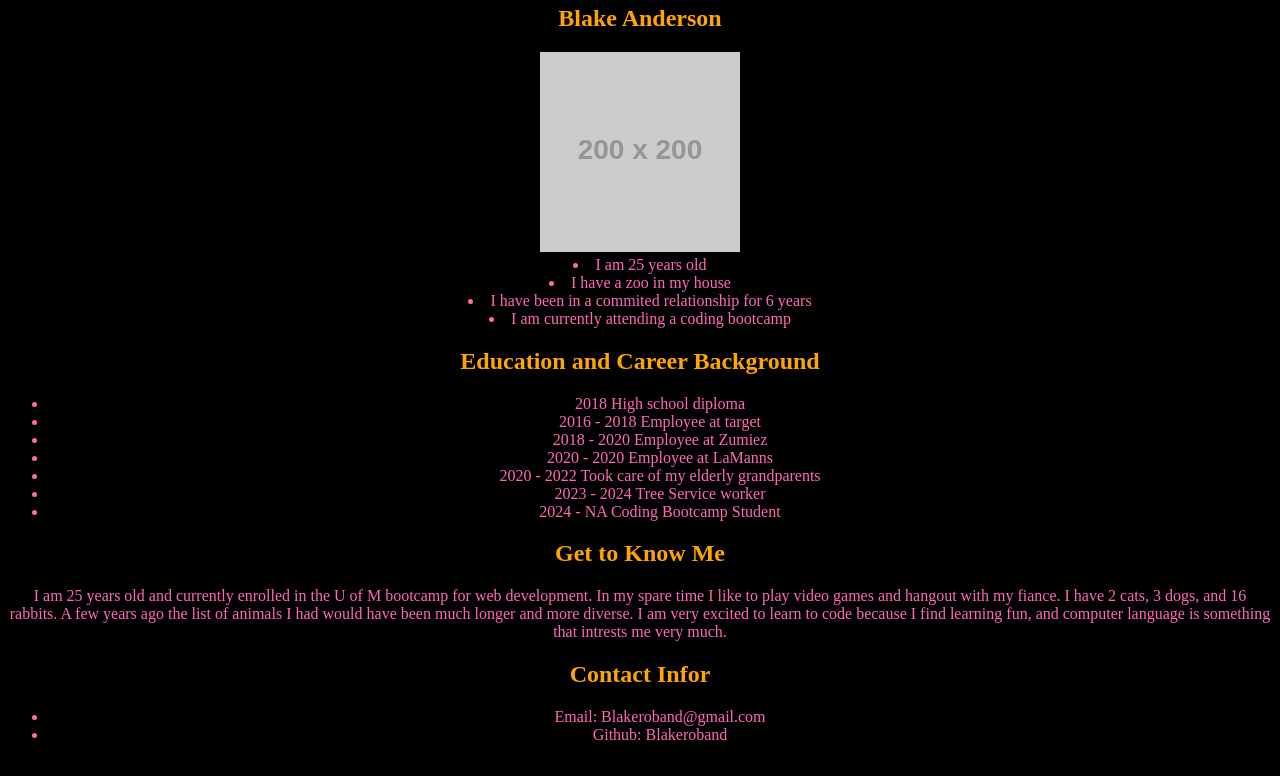
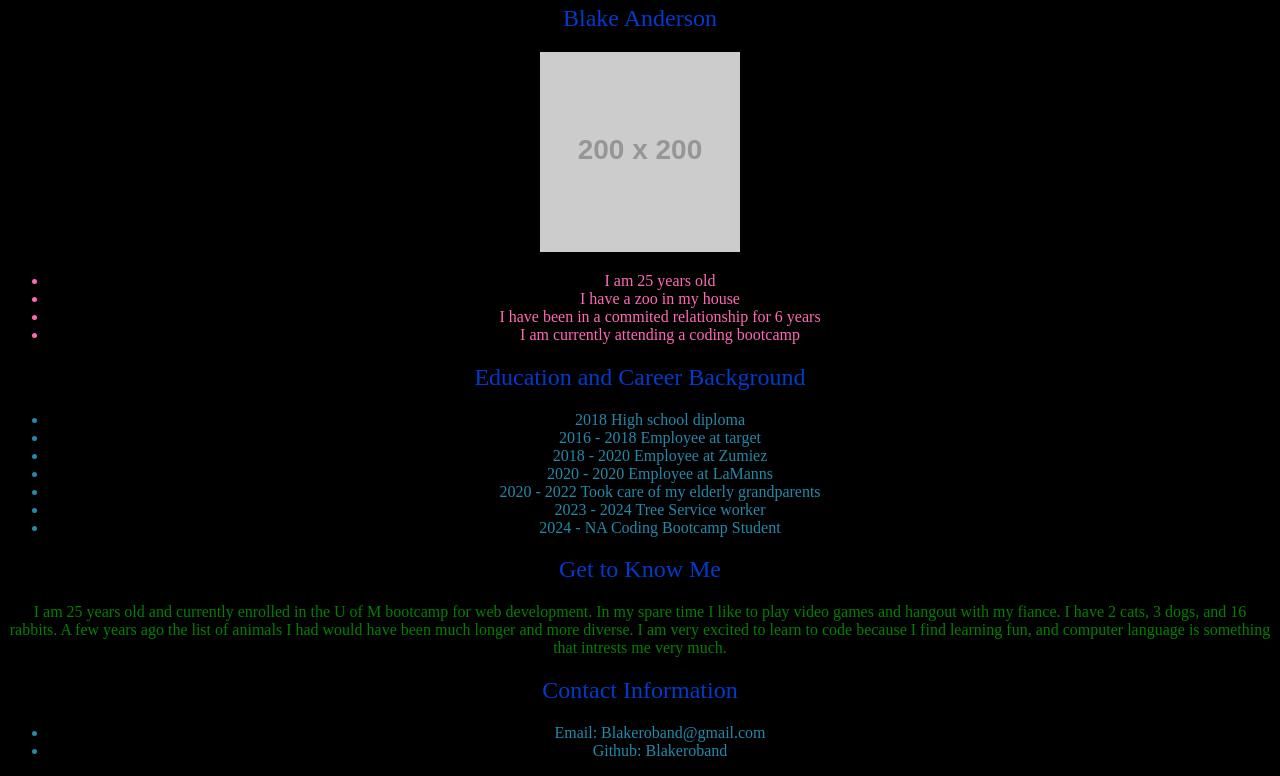
Before and after one commit to Blakeroband/practice_1, a plain HTML site: page index.html in a window 1280 px wide. Shown: the part 62-838 px from the top of the page. Drawn offline with Linux system fonts and the light colour scheme; placeholder pictures from the web are drawn by us.

Commit message:
took notes and added some documentation

```diff
--- a/index.html
+++ b/index.html
@@ -12,7 +12,7 @@
             <h1 id="me">Student Bio</h1>
 
             <h2 id="me">Blake Anderson</h2>
-            <img src="https://via.placeholder.com/200"
+            <img src="https://via.placeholder.com/200" alt="placeholder" />
 
                 <ul>
                     <li>I am 25 years old</li>
@@ -21,6 +21,7 @@
                     <li>I am currently attending a coding bootcamp</li>
                 </ul>
         </section>
+
         <section class="background">
             <h2 id="me">Education and Career Background</h2>
                 <ul>
@@ -39,10 +40,13 @@
                     I am very excited to learn to code because I find learning fun, and computer language is something that intrests me very much.
                 </p>
         <section>
-        <h2 id="me">Contact Infor</h2>
+
+        <section>
+        <h2 id="me">Contact Information</h2>
             <ul>
                 <li>Email: Blakeroband@gmail.com</li>
                 <li>Github: Blakeroband</li>
             </ul>
+        </section>
     </body>
 <html>
--- a/style.css
+++ b/style.css
@@ -1,18 +1,23 @@
+/*class selector*/
 .Profile {
     color: hotpink;
-    background-color: black;
 }
 
 .background {
-    color: hotpink;
-    background-color: black;
+    color: rgb(34, 137, 171);
 }
-
+/*universal selector*/
 *{
     background-color: black;
     text-align: center;
 }
+/*id selector*/
+#me {
+    color: #013acd;
+    font-weight: 300;
 
-#me {
-    color: orange;
 }
+/*tag selector*/
+p {
+    color: green;
+}
```
Lines whose indentation alone changed are shown as unchanged.
